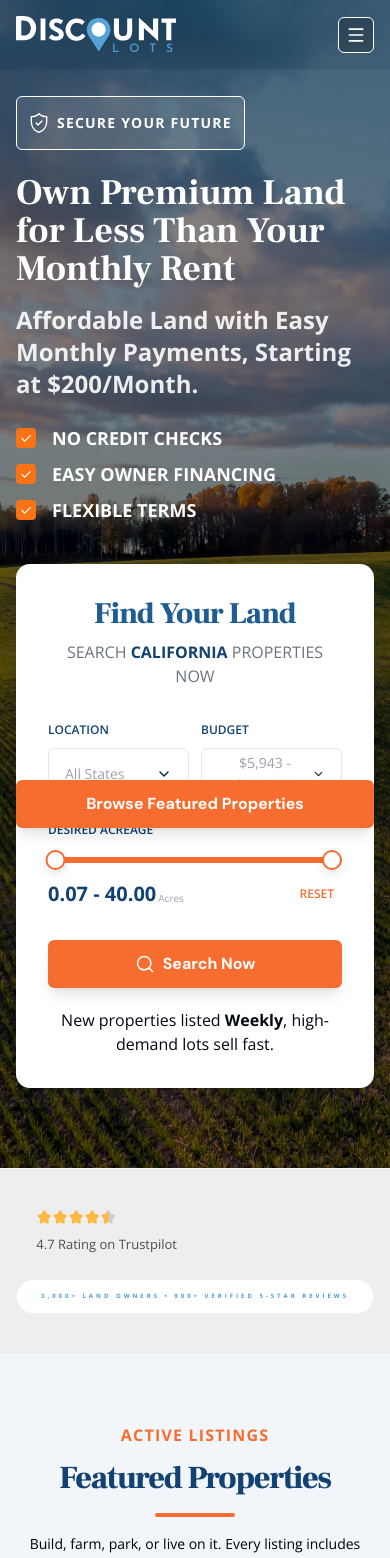
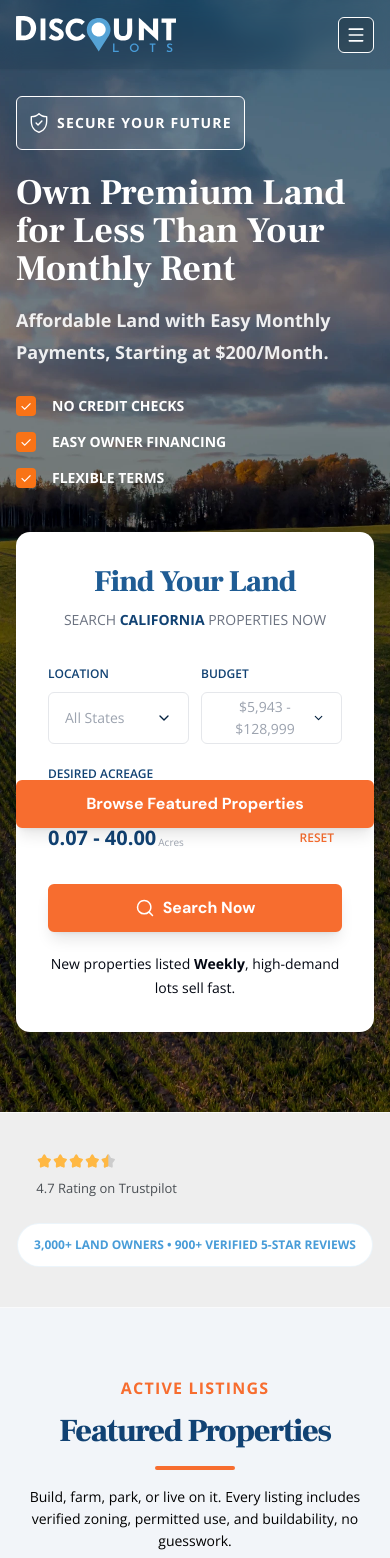
Before and after one commit to Cosmo-US-LLC/discount-lot-website, a React (Vite) app: page / in a window 390 px wide. Shown: the top 1558 px of the page. Built offline with nearby package versions, Linux system fonts and the light colour scheme.

Commit message:
7 QA issues on Direct sale

```diff
--- a/src/components/common/PropertiesSearchCard.jsx
+++ b/src/components/common/PropertiesSearchCard.jsx
@@ -94,12 +94,12 @@ function PropertiesSearchCard({ rotatingStateLabel = "North Carolina" }) {
   };
 
   return (
-    <div className="w-full flex flex-col gap-6 max-w-[490px] rounded-[14px] bg-white px-8 py-8 text-slate-900 shadow-[0_18px_45px_rgba(15,23,42,0.25)] backdrop-blur-md">
+    <div className="w-full flex flex-col gap:4 md:gap-6 max-w-[490px] rounded-[14px] bg-white px-8 py-8 text-slate-900 shadow-[0_18px_45px_rgba(15,23,42,0.25)] backdrop-blur-md">
       <div className="flex flex-col gap-2 items-center text-center h-[100px] md:h-full">
         <h2 className="font-bold text-[30px]! leading-[36px]! tracking-[-0.75px]! text-[#1f5c94]">
           Find Your Land
         </h2>
-        <p className="text-base uppercase leading-6 text-[#6b7280]">
+        <p className="text-[14px] md:text-base uppercase leading-6 text-[#6b7280]">
           Search{" "}
           <span className="font-bold text-[#114273]">{rotatingStateLabel}</span>{" "}
           properties now
@@ -234,7 +234,7 @@ function PropertiesSearchCard({ rotatingStateLabel = "North Carolina" }) {
             <SearchIcon className="h-5 w-5 " />
             Search Now
           </button>
-          <p className="text-center text-base leading-6 text-[#030712]">
+          <p className="text-center text-[14px] md:text-base leading-6 text-[#030712]">
             New properties listed <span className="font-bold">Weekly</span>,
             high-demand lots sell fast.
           </p>
--- a/src/components/pageComponents/home/HomeContactCta.jsx
+++ b/src/components/pageComponents/home/HomeContactCta.jsx
@@ -15,7 +15,7 @@ function HomeContactCta() {
         <div className="mt-6 flex flex-wrap gap-4 md:mt-0 h-full md:h-[54px] md:flex-nowrap">
           <a
             href="tel:+18668087809"
-            className="inline-flex btn-primary items-center w-full justify-center gap-3 "
+            className="inline-flex btn-primary !text-[14px] items-center w-full justify-center gap-3 "
           >
             <Phone aria-hidden="true" className="h-[18px] w-[18px]" />
             <span>Call 866-808-7809</span>
--- a/src/components/pageComponents/home/HomeHero.jsx
+++ b/src/components/pageComponents/home/HomeHero.jsx
@@ -92,7 +92,7 @@ function HomeHero() {
             <h1 className="md:!text-[72px] !text-[36px] leading-[45px] md:!leading-[72px] !font-[700]">
               Own Premium Land for Less Than Your Monthly Rent
             </h1>
-            <p className="text-[24px] font-bold leading-[32px] text-[#FFFFFFE5]">
+            <p className="text-[18px] md:text-[24px] font-bold leading-[32px] text-[#FFFFFFE5]">
               Affordable Land with Easy Monthly Payments, Starting at
               $200/Month.
             </p>
@@ -103,7 +103,7 @@ function HomeHero() {
               <span className="flex h-5 w-5 items-center justify-center rounded-[4px] text-[#FFFFFF] bg-[#f97316]">
                 ✓
               </span>
-              <span className="text-[18px] uppercase font-bold leading-[28px] text-[#FFFFFF]">
+              <span className="text-[14px] md:text-[18px] uppercase font-bold leading-[28px] text-[#FFFFFF]">
                 No Credit Checks
               </span>
             </li>
@@ -111,7 +111,7 @@ function HomeHero() {
               <span className="flex h-5 w-5 items-center justify-center rounded-[4px] text-[#FFFFFF] bg-[#f97316]">
                 ✓
               </span>
-              <span className="text-[18px] uppercase font-bold leading-[28px] text-[#FFFFFF]">
+              <span className="text-[14px] md:text-[18px] uppercase font-bold leading-[28px] text-[#FFFFFF]">
                 Easy Owner Financing
               </span>
             </li>
@@ -119,7 +119,7 @@ function HomeHero() {
               <span className="flex h-5 w-5 items-center justify-center rounded-[4px] text-[#FFFFFF] bg-[#f97316]">
                 ✓
               </span>
-              <span className="text-[18px] uppercase font-bold leading-[28px] text-[#FFFFFF]">
+              <span className="text-[14px] md:text-[18px] uppercase font-bold leading-[28px] text-[#FFFFFF]">
                 Flexible Terms
               </span>
             </li>
--- a/src/components/pageComponents/home/HomeHowItWorks.jsx
+++ b/src/components/pageComponents/home/HomeHowItWorks.jsx
@@ -88,7 +88,7 @@ function HomeHowItWorks() {
               </div>
 
               {/* Step card */}
-              <div className="flex-1 rounded-[14px] border border-[#f3f4f6] bg-white px-4 py-4 shadow-[0px_4px_6px_rgba(0,0,0,0.1),0px_2px_4px_rgba(0,0,0,0.1)] md:px-[25px] md:py-[25px]">
+              <div className="flex-1 rounded-[14px] md:border md:border-[#f3f4f6] bg-white md:shadow-[0px_4px_6px_rgba(0,0,0,0.1),0px_2px_4px_rgba(0,0,0,0.1)] md:px-[25px] md:py-[25px]">
                 <div className="flex items-start gap-6">
                   <div className="flex h-12 w-12 items-center justify-center rounded-[10px] bg-[#fef4f1] text-xl text-[#f76d2f]">
                     {step.icon}
--- a/src/components/pageComponents/home/HomeOurPromise.jsx
+++ b/src/components/pageComponents/home/HomeOurPromise.jsx
@@ -315,9 +315,9 @@ function HomeOurPromise() {
   return (
     <section className="bg-[#114273] px-4 py-16 text-white shadow-[0px_25px_50px_-12px_rgba(0,0,0,0.25)] md:px-16 md:py-16">
       <div className="mx-auto w-full max-w-5xl text-center">
-        <h2>Not seeing what you need?</h2>
+        <h2>Not seeing what you <br className="block md:hidden" /> need?</h2>
         <p
-          className={`mx-auto mt-5 max-w-3xl ${os} text-[16px] font-normal leading-[1.4] text-white`}
+          className={`mx-auto mt-5 max-w-3xl ${os} text-[14px] md:text-[16px] font-normal leading-[1.4] text-white`}
         >
           Answer 3 simple questions and we&apos;ll show you matching properties
           right now.
@@ -326,7 +326,7 @@ function HomeOurPromise() {
         <div className="mx-auto mt-10 flex w-full max-w-[896px] flex-col items-stretch gap-6 rounded-[16px] border border-white/10 bg-white/5 p-6 backdrop-blur-[2px] md:flex-row md:items-center md:justify-between md:p-[41px]">
           <div className="flex-1 border-l-4 border-[#489cd8] pl-6 text-left md:pl-9">
             <p
-              className={`max-w-[260px] ${os} text-[24px] font-medium leading-[30px] tracking-[-0.6px] text-white md:text-[30px] md:leading-[36px] md:tracking-[-0.75px]`}
+              className={`max-w-[260px] ${os} text-[20px] font-medium leading-[30px] tracking-[-0.6px] text-white md:text-[30px] md:leading-[36px] md:tracking-[-0.75px]`}
             >
               What is your primary goal?
             </p>
--- a/src/components/pageComponents/home/HomeSocialProof.jsx
+++ b/src/components/pageComponents/home/HomeSocialProof.jsx
@@ -157,8 +157,8 @@ function HomeSocialProof() {
             </div>
           </div>
 
-          <div className="bg-white border border-[rgba(72,156,216,0.1)] rounded-full px-6 py-3">
-            <div className="text-[#489cd8] md:text-[14px] text-[6px] font-bold uppercase tracking-[3px] whitespace-nowrap">
+          <div className="bg-white border border-[rgba(72,156,216,0.1)] rounded-full px-4 md:px-6 py-3">
+            <div className="text-[#489cd8] md:text-[14px] text-[12px] font-bold uppercase tracking-[0px] md:tracking-[3px] whitespace-nowrap">
               3,000+ Land OWNERS • 900+ VERIFIED 5-STAR REVIEWS
             </div>
           </div>
--- a/src/components/pageComponents/home/HomeWhyBuyersChooseUs.jsx
+++ b/src/components/pageComponents/home/HomeWhyBuyersChooseUs.jsx
@@ -66,7 +66,7 @@ function HomeWhyBuyersChooseUs() {
               <div className="mb-6 flex items-center justify-center w-fit rounded-[6px] bg-[#fef4f1] p-3">
                 {feature.icon}
               </div>
-              <h3 className="mb-2 text-[#114273]">{feature.title}</h3>
+              <h3 className="mb-2 !text-[16px] md:!text-[18px] text-[#114273]">{feature.title}</h3>
               <p className="description text-[#6b7280]">{feature.body}</p>
             </article>
           ))}
```
Also changed, not shown: src/components/pageComponents/home/HomeComparison.jsx (+6 -6 lines), src/data/faqs.js (+9 -9 lines).
